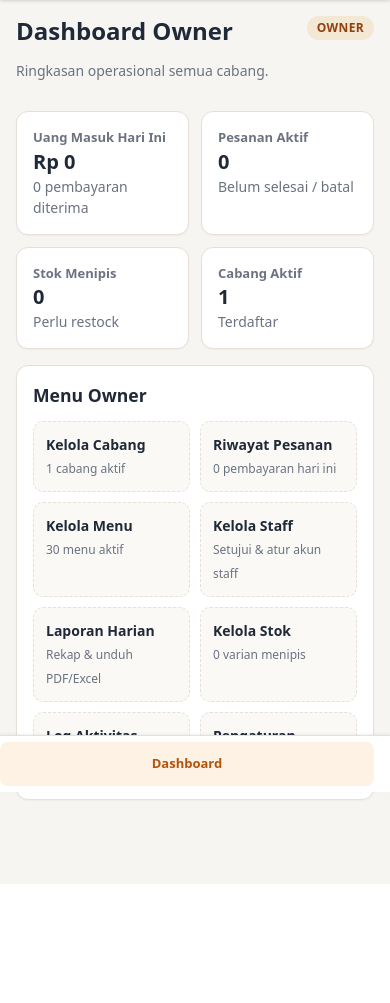
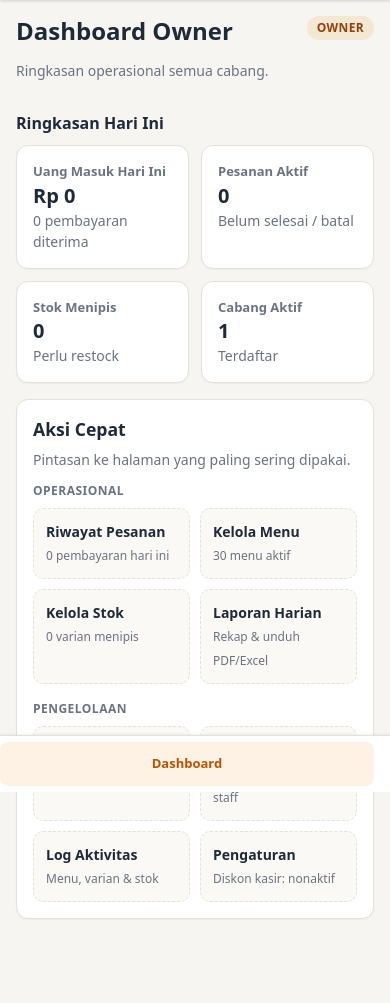
Before and after one commit to Mardiansyah-wq/kasir-warung-jagung, a Laravel app: page /owner/dashboard in a window 390 px wide. Shown: the part 52-1055 px from the top of the page. Before the commit the page ends 936 px from the top, so only its background shows below. Run offline with Laravel 12, Linux system fonts and the light colour scheme; a user stored in the database is signed in; data comes from the database, SQL or seed files in the repository; data that the repository does not hold is empty.

Commit message:
Rapikan halaman owner dan kontrol form di HP
- Dashboard owner dipisah jadi Ringkasan Hari Ini, Aksi Cepat, Operasional, dan Pengelolaan.
- Halaman Pengaturan memakai blok aksi yang fleksibel; tombol penuh di layar sempit.
- Filter laporan dan stok jadi satu kolom penuh di HP dengan tinggi 44px.
- Form stok: pilihan mode, jumlah, dan catatan tersusun rapi di layar sempit.
- Tombol kecil naik ke 44px di HP; teks panjang di tabel boleh wrap.

```diff
--- a/resources/views/layouts/app.blade.php
+++ b/resources/views/layouts/app.blade.php
@@ -326,6 +326,19 @@
             background: #fff7ed;
         }
 
+        .quick-group-title {
+            margin: 16px 0 8px;
+            color: var(--muted);
+            font-size: 12px;
+            font-weight: 700;
+            letter-spacing: .04em;
+            text-transform: uppercase;
+        }
+
+        .quick-group-title:first-of-type {
+            margin-top: 0;
+        }
+
         .btn {
             display: inline-flex;
             align-items: center;
--- a/resources/views/owner/dashboard.blade.php
+++ b/resources/views/owner/dashboard.blade.php
@@ -10,6 +10,8 @@
         </div>
         <span class="badge">Owner</span>
     </div>
+
+    <h2 class="group-title" style="margin-top: 0">Ringkasan Hari Ini</h2>
 
     <div class="grid stats">
         <div class="card stat">
@@ -38,12 +40,11 @@
     </div>
 
     <div class="card">
-        <h2>Menu Owner</h2>
+        <h2>Aksi Cepat</h2>
+        <p class="muted" style="margin: -6px 0 12px">Pintasan ke halaman yang paling sering dipakai.</p>
+
+        <h3 class="quick-group-title">Operasional</h3>
         <div class="quick-grid">
-            <a href="{{ route('owner.branches.index') }}" class="quick quick-link">
-                <strong>Kelola Cabang</strong>
-                <span class="muted">{{ $branchCount }} cabang aktif</span>
-            </a>
             <a href="{{ route('owner.orders.index') }}" class="quick quick-link">
                 <strong>Riwayat Pesanan</strong>
                 <span class="muted">{{ $todayCount }} pembayaran hari ini</span>
@@ -52,17 +53,25 @@
                 <strong>Kelola Menu</strong>
                 <span class="muted">{{ $menuCount }} menu aktif</span>
             </a>
-            <a href="{{ route('owner.staff.index') }}" class="quick quick-link">
-                <strong>Kelola Staff</strong>
-                <span class="muted">Setujui & atur akun staff</span>
+            <a href="{{ route('owner.stock.index') }}" class="quick quick-link">
+                <strong>Kelola Stok</strong>
+                <span class="muted">{{ $lowStockCount }} varian menipis</span>
             </a>
             <a href="{{ route('owner.reports.index') }}" class="quick quick-link">
                 <strong>Laporan Harian</strong>
                 <span class="muted">Rekap & unduh PDF/Excel</span>
             </a>
-            <a href="{{ route('owner.stock.index') }}" class="quick quick-link">
-                <strong>Kelola Stok</strong>
-                <span class="muted">{{ $lowStockCount }} varian menipis</span>
+        </div>
+
+        <h3 class="quick-group-title">Pengelolaan</h3>
+        <div class="quick-grid">
+            <a href="{{ route('owner.branches.index') }}" class="quick quick-link">
+                <strong>Kelola Cabang</strong>
+                <span class="muted">{{ $branchCount }} cabang aktif</span>
+            </a>
+            <a href="{{ route('owner.staff.index') }}" class="quick quick-link">
+                <strong>Kelola Staff</strong>
+                <span class="muted">Setujui & atur akun staff</span>
             </a>
             <a href="{{ route('owner.activity.index') }}" class="quick quick-link">
                 <strong>Log Aktivitas</strong>
--- a/resources/views/owner/settings/index.blade.php
+++ b/resources/views/owner/settings/index.blade.php
@@ -15,7 +15,7 @@
 
     <div class="card form-card">
         <div style="display: flex; align-items: flex-start; justify-content: space-between; gap: 12px; flex-wrap: wrap">
-            <div>
+            <div style="min-width: 0">
                 <h2>Diskon Manual di Kasir</h2>
                 <p class="muted" style="margin: 0">
                     Potongan harga per pesanan yang diisi langsung oleh kasir.
@@ -49,6 +49,7 @@
             <form
                 method="POST"
                 action="{{ route('owner.settings.discount') }}"
+                class="form-actions"
                 onsubmit="return confirm('{{ $discountsEnabled ? 'Nonaktifkan diskon manual di kasir?' : 'Aktifkan diskon manual di kasir?' }}')"
             >
                 @csrf
```
Also changed, not shown: other parts of resources/views/layouts/app.blade.php (+63 -10 lines).
